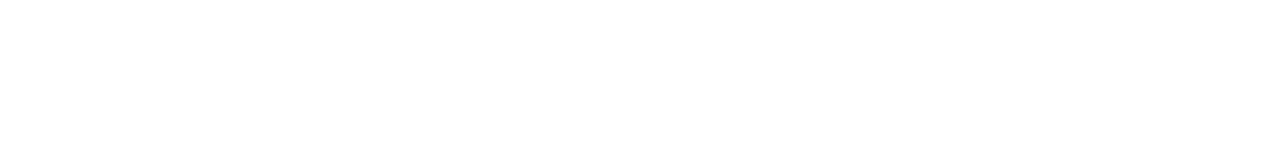
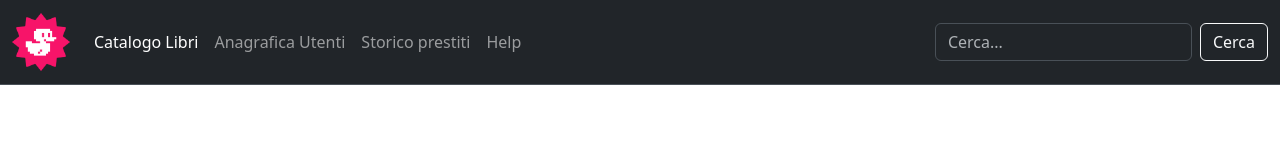
Before and after one commit to RosyPetrella/html-css-bootstrap-dashboard, a plain HTML site: page index.html in a window 1280 px wide. Drawn offline with nearby package versions, Linux system fonts and the light colour scheme.

Commit message:
Add nav bar Header

```diff
--- a/index.html
+++ b/index.html
@@ -20,7 +20,42 @@
     />
   </head>
   <body>
-    <header></header>
+    <header>
+        <nav class="navbar navbar-expand-lg bg-dark border-bottom border-body" data-bs-theme="dark"">
+            <div class="container-fluid">
+              <a class="navbar-brand" href="#"><img src="./img /duck.png" height="58"></a>
+              <button class="navbar-toggler" type="button" data-bs-toggle="collapse" data-bs-target="#navbarSupportedContent" aria-controls="navbarSupportedContent" aria-expanded="false" aria-label="Toggle navigation">
+                <span class="navbar-toggler-icon"></span>
+              </button>
+              <div class="collapse navbar-collapse" id="navbarSupportedContent">
+                <ul class="navbar-nav me-auto mb-2 mb-lg-0">
+                  <li class="nav-item">
+                    <a class="nav-link active" aria-current="page" href="#">Catalogo Libri</a>
+                  </li>
+                  <li class="nav-item">
+                    <a class="nav-link" href="#">Anagrafica Utenti</a>
+                  </li>
+                  <li class="nav-item ">
+                    <a class="nav-link" href="#" role="button" data-bs-toggle="dropdown" aria-expanded="false">
+                      Storico prestiti
+                    </a>
+                  </li>
+                  <li class="nav-item">
+                    <a class="nav-link" aria-disabled="true">Help</a>
+                  </li>
+                </ul>
+                <form class="d-flex" role="search">
+                  <input class="form-control me-2" type="search" placeholder="Cerca..." aria-label="Search">
+                  <button class="btn btn-outline-light" type="submit">Cerca</button>
+                </form>
+              </div>
+            </div>
+          </nav>
+
+
+    </header>
+
+
     <main></main>
 
     <script
```
